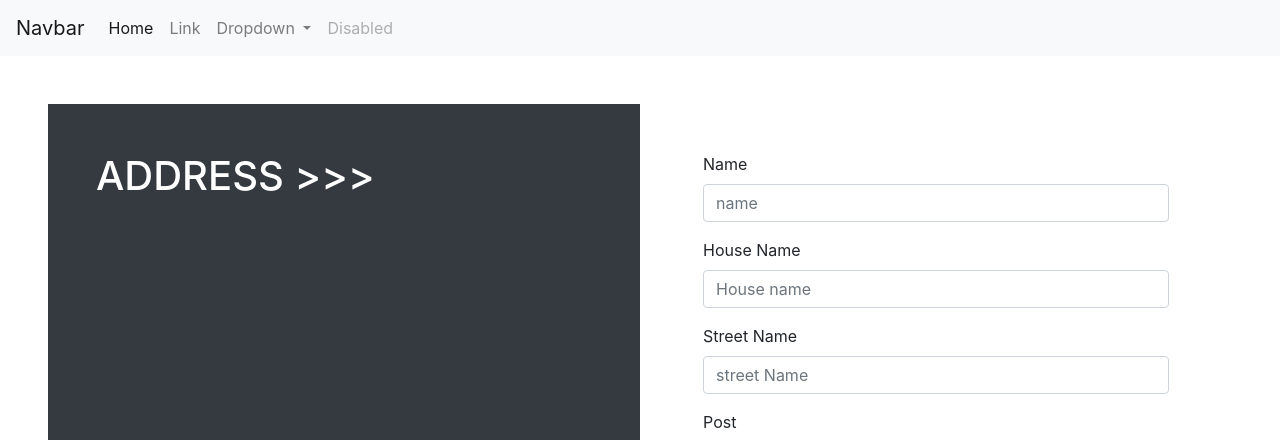
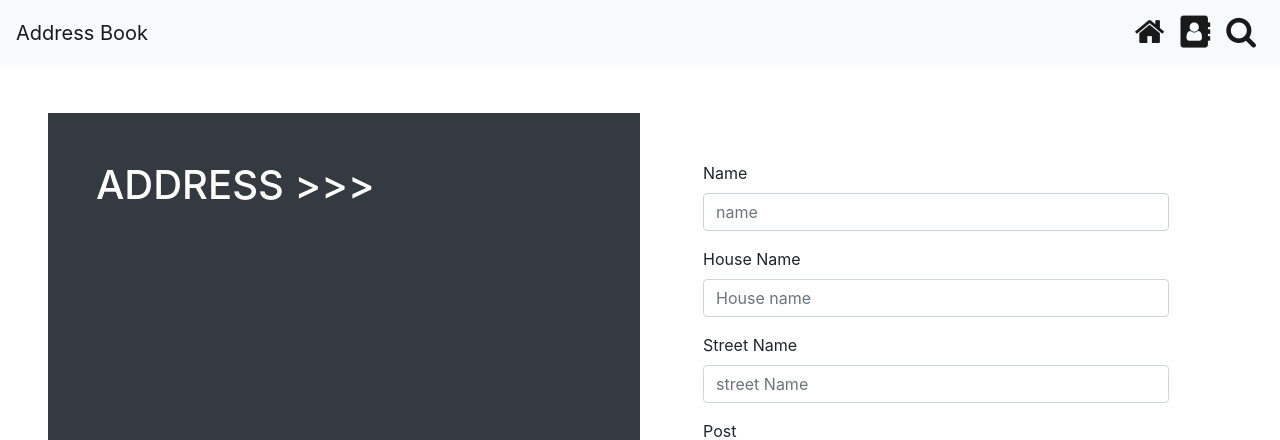
Before and after one commit to viveknhc/addressbook, a Django app: page /add in a window 1280 px wide. Shown: the top 440 px of the page. Run offline with Django 4.2, Linux system fonts and the light colour scheme; some libraries are stand-ins or nearby versions.

Commit message:
version 3

```diff
--- a/main/templates/master.html
+++ b/main/templates/master.html
@@ -11,6 +11,7 @@
     <link rel="stylesheet" href="https://cdnjs.cloudflare.com/ajax/libs/font-awesome/6.1.1/css/all.min.css" integrity="sha512-KfkfwYDsLkIlwQp6LFnl8zNdLGxu9YAA1QvwINks4PhcElQSvqcyVLLD9aMhXd13uQjoXtEKNosOWaZqXgel0g==" crossorigin="anonymous" referrerpolicy="no-referrer" />
     <link rel="stylesheet" href="https://cdn.jsdelivr.net/npm/bootstrap@4.6.1/dist/css/bootstrap.min.css" integrity="sha384-zCbKRCUGaJDkqS1kPbPd7TveP5iyJE0EjAuZQTgFLD2ylzuqKfdKlfG/eSrtxUkn" crossorigin="anonymous">
     <script src="https://cdnjs.cloudflare.com/ajax/libs/jquery-validate/1.19.3/jquery.validate.min.js" integrity="sha512-37T7leoNS06R80c8Ulq7cdCDU5MNQBwlYoy1TX/WUsLFC2eYNqtKlV0QjH7r8JpG/S0GUMZwebnVFLPd6SU5yg==" crossorigin="anonymous" referrerpolicy="no-referrer"></script>
+    <link rel="stylesheet" href="https://cdnjs.cloudflare.com/ajax/libs/font-awesome/4.7.0/css/font-awesome.min.css">
     <title>Address Book</title>
   </head>
   <body>
@@ -18,32 +19,21 @@
 
 
       <nav class="navbar navbar-expand-lg navbar-light bg-light" style="background-color: #e3f2fd;">
-        <a class="navbar-brand" href="#">Navbar</a>
+        <a class="navbar-brand" href="#">Address Book</a>
         <button class="navbar-toggler" type="button" data-toggle="collapse" data-target="#navbarSupportedContent" aria-controls="navbarSupportedContent" aria-expanded="false" aria-label="Toggle navigation">
           <span class="navbar-toggler-icon"></span>
         </button>
 
         <div class="collapse navbar-collapse" id="navbarSupportedContent">
-          <ul class="navbar-nav mr-auto">
+          <ul class="navbar-nav ml-auto">
             <li class="nav-item active">
-              <a class="nav-link" href="#">Home <span class="sr-only">(current)</span></a>
+              <a class="nav-link" href="main"><i class="fa fa-home fa-2x"></i></a>
             </li>
-            <li class="nav-item">
-              <a class="nav-link" href="#">Link</a>
+            <li class="nav-item active">
+              <a class="nav-link" href="add"><i class="fa fa-address-book fa-2x"></i></a>
             </li>
-            <li class="nav-item dropdown">
-              <a class="nav-link dropdown-toggle" href="#" id="navbarDropdown" role="button" data-toggle="dropdown" aria-expanded="false">
-                Dropdown
-              </a>
-              <div class="dropdown-menu" aria-labelledby="navbarDropdown">
-                <a class="dropdown-item" href="#">Action</a>
-                <a class="dropdown-item" href="#">Another action</a>
-                <div class="dropdown-divider"></div>
-                <a class="dropdown-item" href="#">Something else here</a>
-              </div>
-            </li>
-            <li class="nav-item">
-              <a class="nav-link disabled">Disabled</a>
+            <li class="nav-item active">
+              <a class="nav-link" href="search"><i class="fa fa-search fa-2x"></i></a>
             </li>
           </ul>
 
--- a/main/templates/search.html
+++ b/main/templates/search.html
@@ -52,6 +52,12 @@
       </tr>
     </tbody>
   </table>
+  <div>
+    <div class="col-lg-4"></div>
+    <div class="col-lg-4"></div>
+    <div class="col-lg-4 btn btn-danger">Print</div>
+
+  </div>
 </div>
 {% endfor %}
 
```
Also changed, not shown: main/migrations/0002_rename_pin_addperson_pin.py (added).
